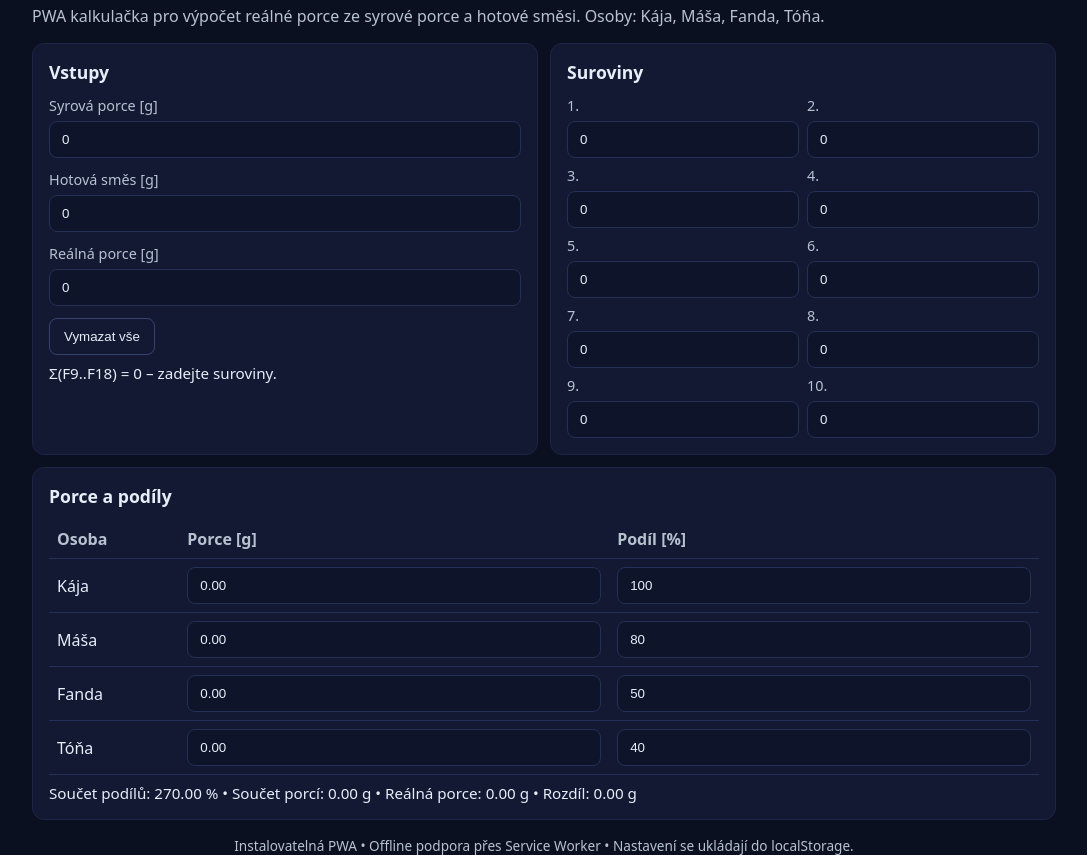
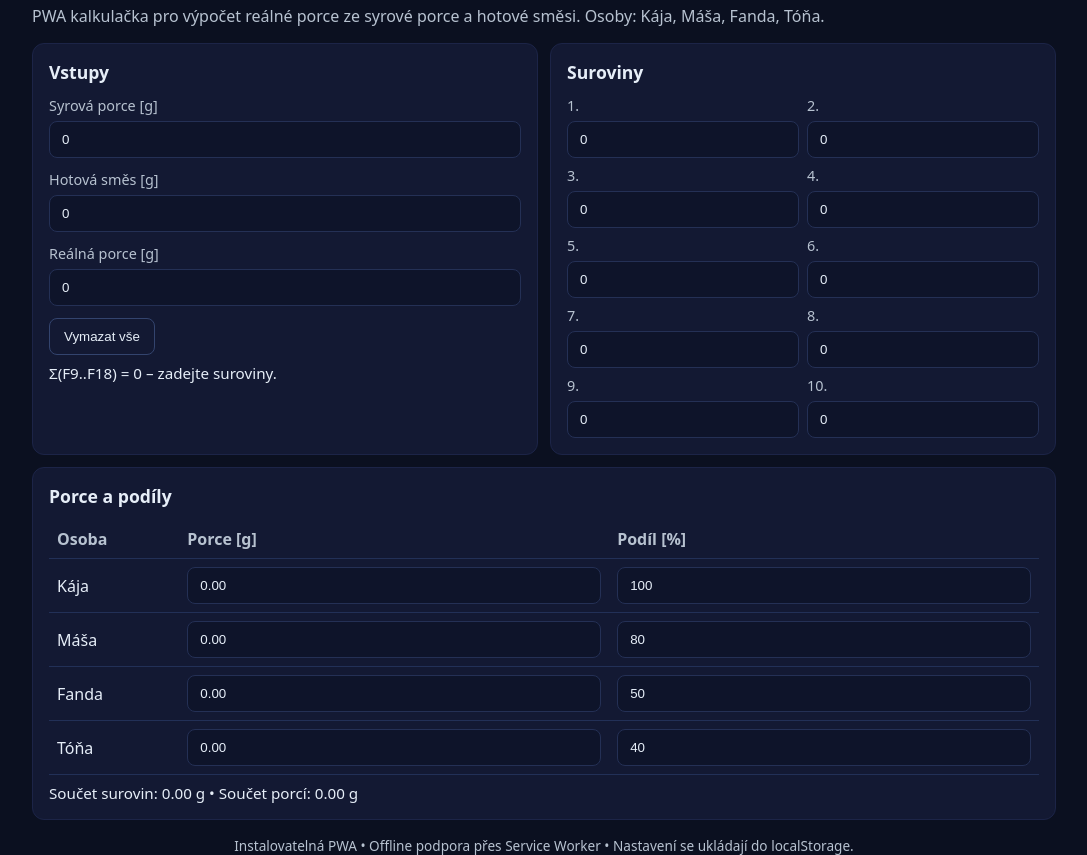
Before and after one commit to echozone38/porce, a plain HTML site: page index.html in a window 1280 px wide. Shown: the part 62-917 px from the top of the page, without its empty margins (96-1183 px from the left). Drawn offline with Linux system fonts and the light colour scheme.

Commit message:
Add files via upload

```diff
--- a/index.html
+++ b/index.html
@@ -39,7 +39,6 @@
   </header>
 
   <main class="grid">
-    <!-- Vstupy -->
     <section class="card" style="grid-column: span 6;">
       <h2>Vstupy</h2>
       <label for="F1">Syrová porce [g]</label>
@@ -57,7 +56,6 @@
       <div id="status" class="status"></div>
     </section>
 
-    <!-- Suroviny -->
     <section class="card" style="grid-column: span 6;">
       <h2>Suroviny</h2>
       <div class="row">
@@ -74,7 +72,6 @@
       </div>
     </section>
 
-    <!-- Porce a podíly -->
     <section class="card" style="grid-column: span 12;">
       <h2>Porce a podíly</h2>
       <table>
@@ -140,8 +137,8 @@
       const F5=denom?F3v*F7/denom:0, G5=denom?F3v*G7/denom:0, H5=denom?F3v*H7/denom:0, I5=denom?F3v*I7/denom:0;
       writeNumber('F5',F5); writeNumber('G5',G5); writeNumber('H5',H5); writeNumber('I5',I5);
 
-      const sumShares=F7+G7+H7+I7; const sumPortions=F5+G5+H5+I5; const diff=sumPortions-F3v;
-      summary.innerHTML=`Součet podílů: ${sumShares.toFixed(2)} % • Součet porcí: ${sumPortions.toFixed(2)} g • Reálná porce: ${F3v.toFixed(2)} g • Rozdíl: ${diff.toFixed(2)} g`;
+      const sumPortions=F5+G5+H5+I5;
+      summary.innerHTML=`Součet surovin: ${Fsum.toFixed(2)} g • Součet porcí: ${sumPortions.toFixed(2)} g`;
     }
 
     function saveAll(){ const data={}; for(const id of KEYS_MANUAL) data[id]=document.getElementById(id).value; localStorage.setItem('kalk-porci',JSON.stringify(data)); }
--- a/sw.js
+++ b/sw.js
@@ -1,6 +1,6 @@
 
 // Service Worker pro "Kalkulačka porcí"
-const CACHE_NAME = 'kalk-porci-cache-v1';
+const CACHE_NAME = 'kalk-porci-cache-v2';
 const CORE_ASSETS = [ './index.html', './manifest.json', './icons/icon-192.png', './icons/icon-512.png' ];
 self.addEventListener('install', (event) => {
   event.waitUntil(caches.open(CACHE_NAME).then(c=>c.addAll(CORE_ASSETS)));
```
